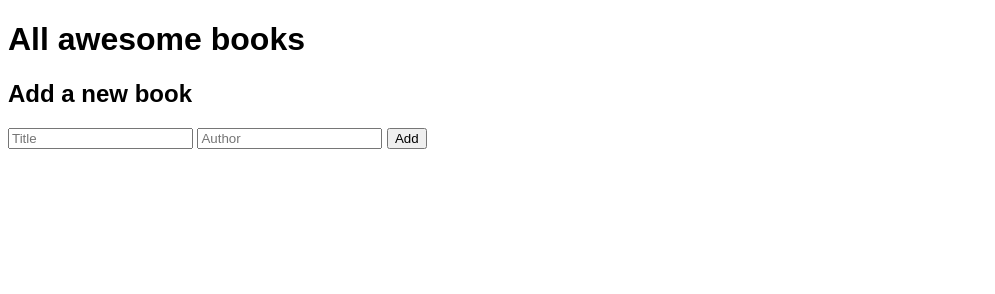
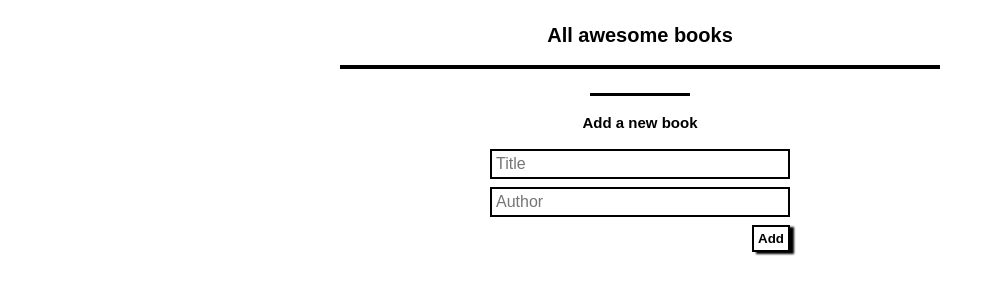
Before and after one commit to amejid/awesome-books, a website: page index.html in a window 1280 px wide. Shown: the whole page, without its empty margins (0-995 px from the left). Drawn offline with Linux system fonts and the light colour scheme.

Commit message:
Add basic styling

```diff
--- a/style.css
+++ b/style.css
@@ -1,3 +1,87 @@
+* {
+  padding: 0;
+  margin: 0;
+  box-sizing: border-box;
+}
+
 html {
   font-family: Arial, Helvetica, sans-serif;
+  font-size: 62.5%;
+  font-weight: 700;
 }
+
+.container {
+  width: 60rem;
+  margin: 0 auto;
+  display: flex;
+  flex-direction: column;
+  justify-content: center;
+}
+
+.section-title {
+  text-align: center;
+  margin-top: 2.4rem;
+  margin-bottom: 1.8rem;
+}
+
+.books-container {
+  margin-bottom: 2.4rem;
+  border: 2px solid #000;
+}
+
+.book {
+  display: flex;
+  justify-content: space-between;
+  padding: 0.8rem;
+  font-size: 1.6rem;
+}
+
+.book:nth-child(odd) {
+  background-color: #e6e6e6;
+}
+
+.remove {
+  padding: 0.4rem;
+  border: 2px solid #000;
+  background: #fff;
+  font-weight: 700;
+  box-shadow: 0.4rem 0.2rem 0.2rem #000;
+  z-index: 9;
+}
+
+.partition {
+  height: 0.3rem;
+  background-color: #000;
+  width: 10rem;
+  margin: 0 auto;
+  margin-bottom: 1.8rem;
+}
+
+.form-title {
+  text-align: center;
+  margin-bottom: 1.8rem;
+}
+
+.form {
+  width: 30rem;
+  margin: 0 auto;
+  display: flex;
+  flex-direction: column;
+  gap: 0.8rem;
+}
+
+.form-control {
+  width: 100%;
+  font-size: 1.6rem;
+  border: 2px solid #000;
+  padding: 0.4rem;
+}
+
+.btn-submit {
+  align-self: flex-end;
+  background: none;
+  border: 2px solid #000;
+  font-weight: 700;
+  box-shadow: 0.4rem 0.2rem 0.2rem #000;
+  padding: 0.4rem;
+}
```
